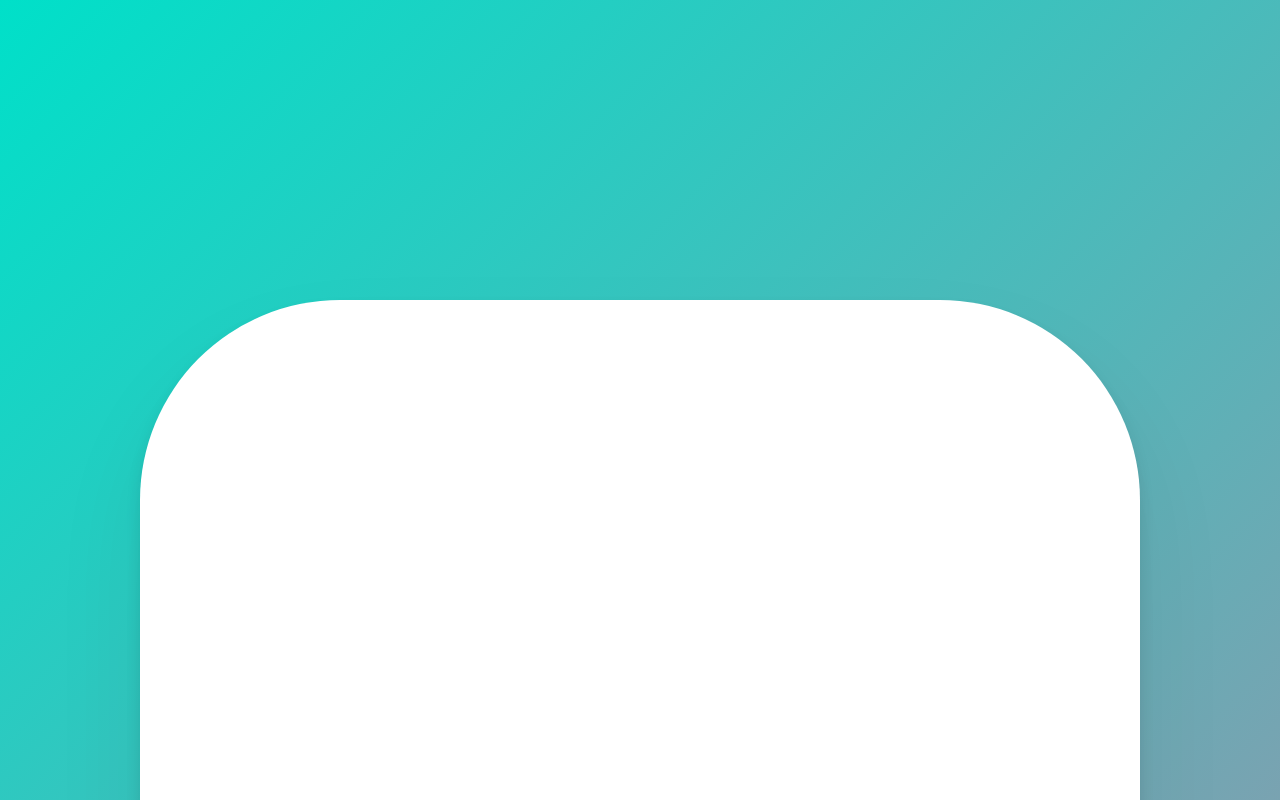
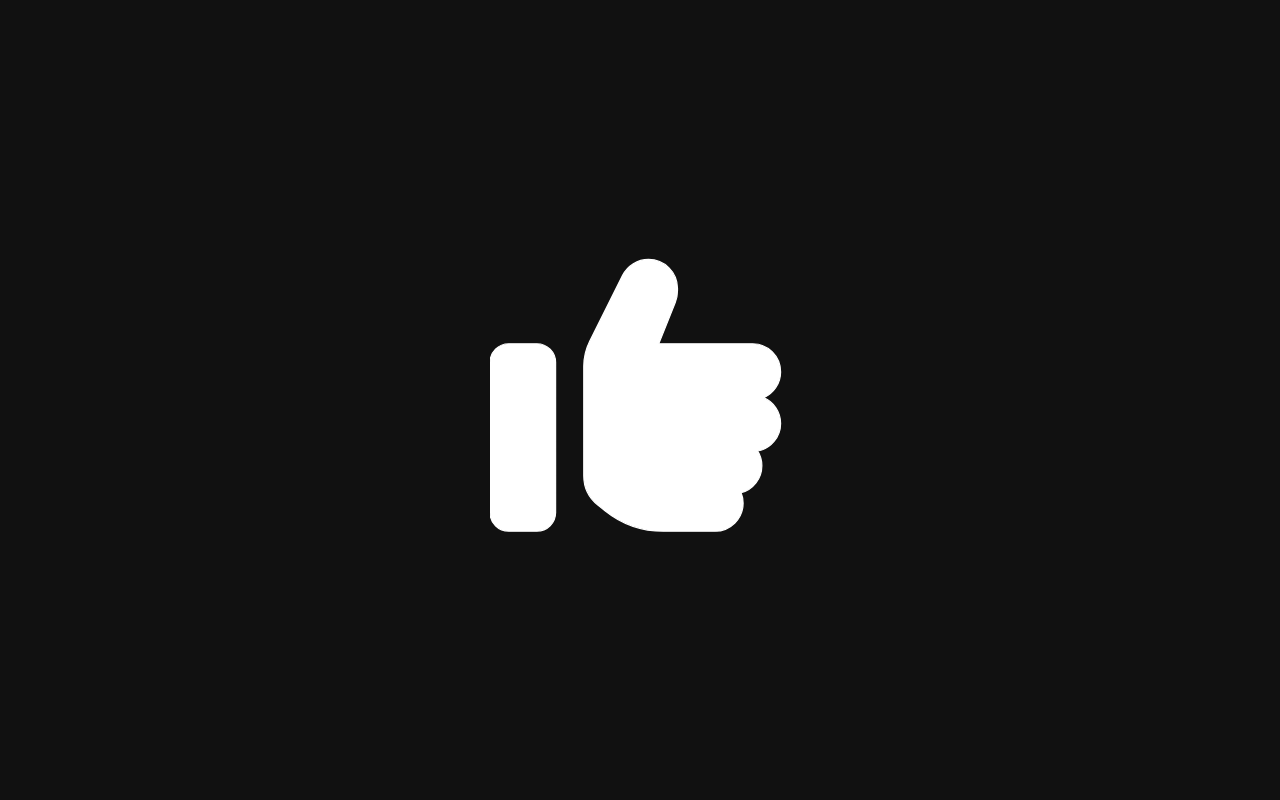
Before and after one commit to Lim-Heock/react-masterclass, a React (Create React App) app: page / in a window 1280 px wide. Shown: the top 800 px of the page. Built offline with nearby package versions, Linux system fonts and the light colour scheme.

Commit message:
SVG모션

```diff
--- a/src/App.tsx
+++ b/src/App.tsx
@@ -1,44 +1,52 @@
 import styled from "styled-components";
-import {
-  motion,
-  useMotionValue,
-  useTransform,
-  useViewportScroll,
-} from "framer-motion";
+import { motion, useMotionValue, useTransform, useScroll } from "framer-motion";
 
 const Wrapper = styled(motion.div)`
-  height: 200vh;
+  height: 100vh;
   width: 100vw;
+  background-color: #111;
   display: flex;
   justify-content: center;
   align-items: center;
 `;
 
-const Box = styled(motion.div)`
-  width: 200px;
-  height: 200px;
-  background-color: rgba(255, 255, 255, 1);
-  border-radius: 40px;
-  box-shadow: 0 2px 3px rgba(0, 0, 0, 0.1), 0 10px 20px rgba(0, 0, 0, 0.06);
+const Svg = styled.svg`
+  width: 300px;
+  height: 300px;
+  path {
+    stroke: white;
+    stroke-width: 2;
+  }
 `;
+
+const svg = {
+  start: { pathLength: 0, fill: "rgba(255,255,255,0)" },
+  end: { pathLength: 1, fill: "rgba(255, 255, 255, 1)" },
+};
 
 function App() {
   const x = useMotionValue(0);
-  const rotateZ = useTransform(x, [-800, 800], [-360, 360]);
-  const gradient = useTransform(
-    x,
-    [-800, 800],
-    [
-      "linear-gradient(135deg, rgb(0,210, 238), rgb(0,83,238))",
-      "linear-gradient(135deg,rgb(0, 238, 155), rgb(238, 178, 0))",
-    ]
-  );
-  const { scrollYProgress } = useViewportScroll();
-  const scale = useTransform(scrollYProgress, [0, 1], [1, 5]);
 
   return (
-    <Wrapper style={{ background: gradient }}>
-      <Box style={{ x, scale, rotateZ }} drag="x" dragSnapToOrigin />
+    <Wrapper>
+      <Svg
+        focusable="false"
+        xmlns="http://www.w3.org/2000/svg"
+        viewBox="0 0 512 512"
+      >
+        <motion.path
+          variants={svg}
+          initial={"start"}
+          animate={"end"}
+          transition={{
+            default: {
+              duration: 5,
+            },
+            fill: { duration: 1, delay: 2 },
+          }}
+          d="M80 160c17.7 0 32 14.3 32 32l0 256c0 17.7-14.3 32-32 32l-48 0c-17.7 0-32-14.3-32-32L0 192c0-17.7 14.3-32 32-32l48 0zM270.6 16C297.9 16 320 38.1 320 65.4l0 4.2c0 6.8-1.3 13.6-3.8 19.9L288 160 448 160c26.5 0 48 21.5 48 48 0 19.7-11.9 36.6-28.9 44 17 7.4 28.9 24.3 28.9 44 0 23.4-16.8 42.9-39 47.1 4.4 7.3 7 15.8 7 24.9 0 22.2-15 40.8-35.4 46.3 2.2 5.5 3.4 11.5 3.4 17.7 0 26.5-21.5 48-48 48l-87.9 0c-36.3 0-71.6-12.4-99.9-35.1L184 435.2c-15.2-12.1-24-30.5-24-50l0-186.6c0-14.9 3.5-29.6 10.1-42.9L226.3 43.3C234.7 26.6 251.8 16 270.6 16z"
+        />
+      </Svg>
     </Wrapper>
   );
 }
```
